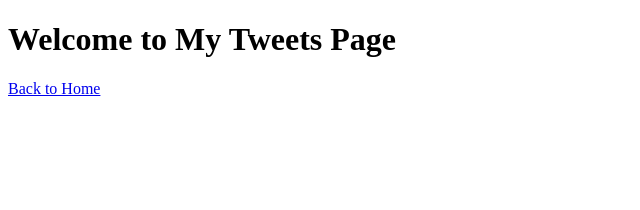
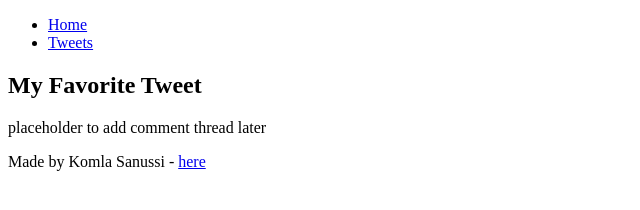
Before and after one commit to Kamisky1-Design/My_First_Portfolio, a plain HTML site: page html_basic/tweets.html in a window 1280 px wide. Shown: the whole page, without its empty margins (0-640 px from the left). Drawn offline with Linux system fonts and the light colour scheme.

Commit message:
Add header/main/footer structure; move content into article; add aside and footer

```diff
--- a/html_basic/tweets.html
+++ b/html_basic/tweets.html
@@ -3,18 +3,33 @@
 <head>
   <meta charset="utf-8">
   <meta name="viewport" content="width=device-width, initial-scale=1">
-  <title>My Tweets</title>
+  <title>My First Portfolio - Tweets</title>
 </head>
 <body>
-  <h1>Welcome to My Tweets Page</h1>
+  <header>
+    <ul>
+      <li><a href="index.html">Home</a></li>
+      <li><a href="tweets.html">Tweets</a></li>
+    </ul>
+  </header>
 
-  <!-- Embedded Tweet: your tweet link -->
-  <blockquote class="twitter-tweet">
-    <a href="https://x.com/KamilouSanussi/status/1958641492567970052"></a>
-  </blockquote>
-  <script async src="https://platform.twitter.com/widgets.js" charset="utf-8"></script>
+  <main>
+    <article>
+      <h1>My Favorite Tweet</h1>
 
-  <!-- Link back to homepage -->
-  <p><a href="index.html">Back to Home</a></p>
+      <blockquote class="twitter-tweet">
+        <a href="https://x.com/KamilouSanussi/status/1958641492567970052"></a>
+      </blockquote>
+      <script async src="https://platform.twitter.com/widgets.js" charset="utf-8"></script>
+    </article>
+
+    <aside>
+      <p>placeholder to add comment thread later</p>
+    </aside>
+  </main>
+
+  <footer>
+    <p>Made by Komla Sanussi - <a href="https://github.com/Kamisky1-Design" target="_blank">here</a></p>
+  </footer>
 </body>
 </html>
```
Also changed, not shown: html_basic/index.html (+19 -4 lines).
